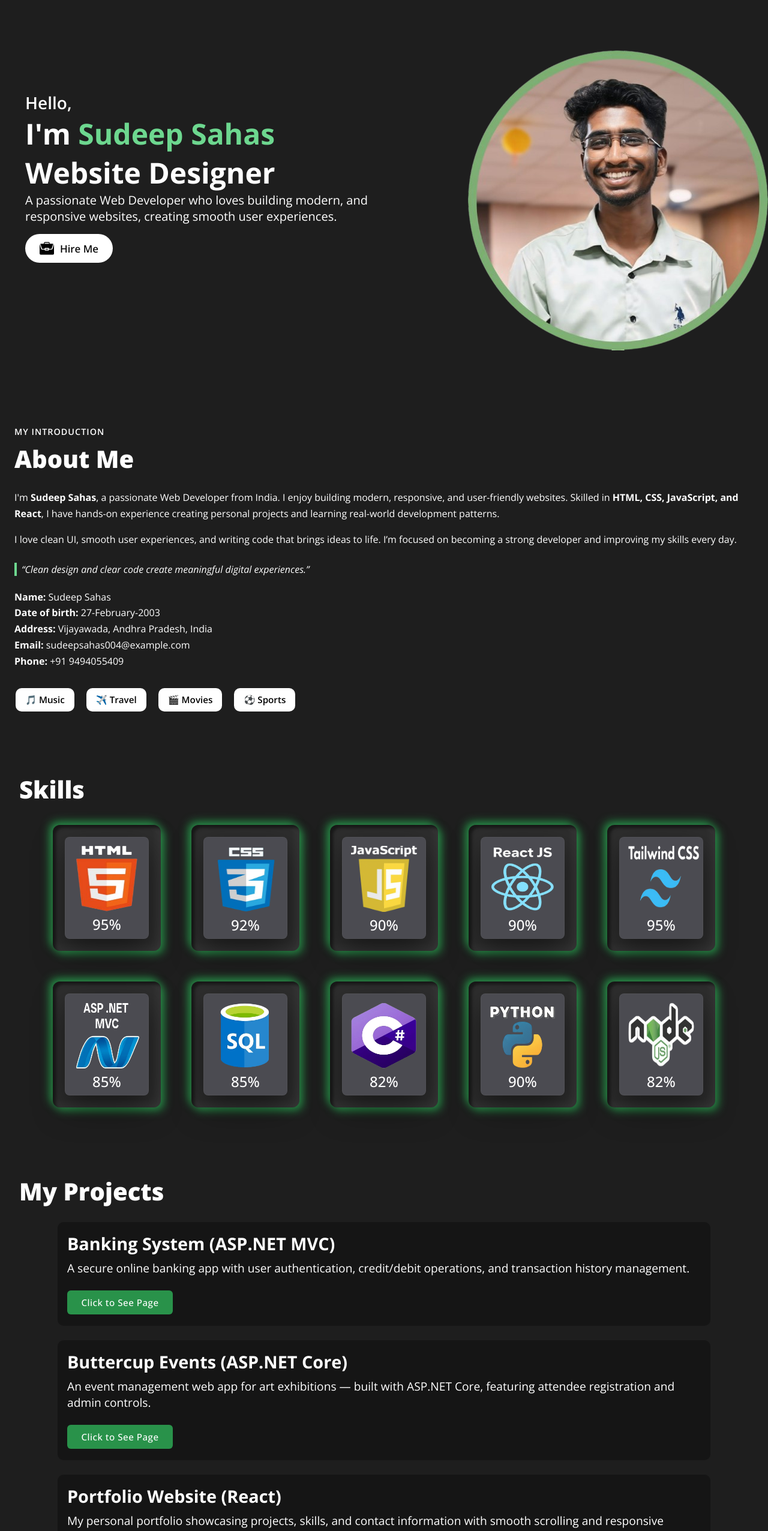
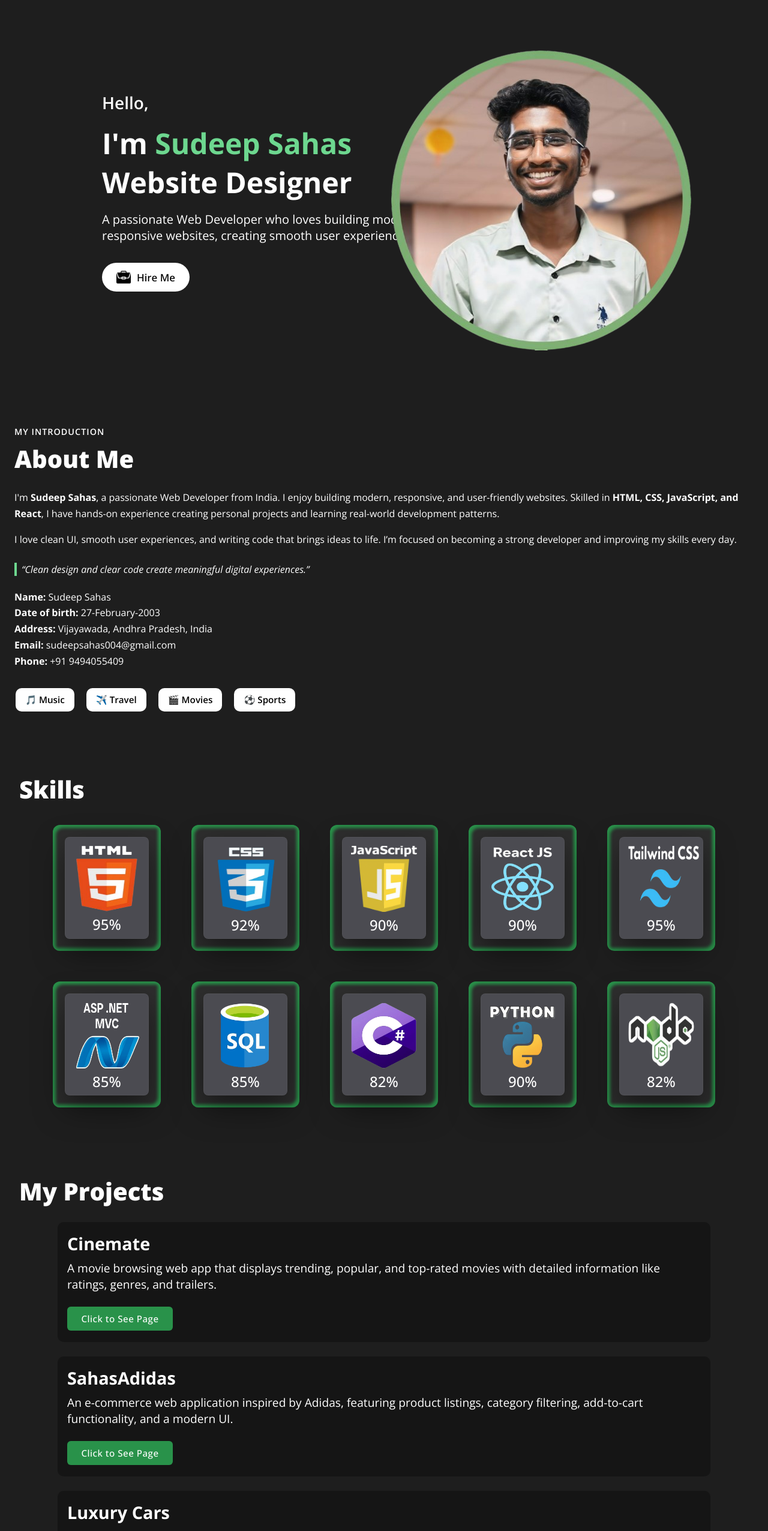
Before and after one commit to Sudeepsahas004/portfolio, a React (Create React App) app: page / in a window 1280 px wide. Shown: the part 80-2632 px from the top of the page at 60% size. Built offline with nearby package versions, Linux system fonts and the light colour scheme; a web font is replaced by a local one.

Commit message:
Added Links

```diff
--- a/src/components/About/About.js
+++ b/src/components/About/About.js
@@ -28,7 +28,7 @@ const About = () => {
         <p><strong>Name:</strong> Sudeep Sahas</p>
         <p><strong>Date of birth:</strong> 27-February-2003</p>
         <p><strong>Address:</strong> Vijayawada, Andhra Pradesh, India</p>
-        <p><strong>Email:</strong> sudeepsahas004@example.com</p>
+        <p><strong>Email:</strong> sudeepsahas004@gmail.com</p>
         <p><strong>Phone:</strong> +91 9494055409</p>
       </div>
 
--- a/src/components/Contact/Contact.css
+++ b/src/components/Contact/Contact.css
@@ -3,6 +3,7 @@
   max-width:80rem;
   margin: 5rem auto;
   padding: 1rem;
+  margin-bottom:0px;
 }
 
 /* ---------- Title ---------- */
@@ -50,12 +51,12 @@
 }
 
 /* Placeholder */
-.name::placeholder,
+/* .name::placeholder,
 .email::placeholder,
 .msg::placeholder {
   font-size: 1rem;
   color: rgb(160,160,160);
-}
+} */
 
 /* Focus Glow */
 .name:focus,
@@ -103,7 +104,7 @@
   .contactPage {
     margin: 2rem auto;
     margin-top:5rem;
-    margin-bottom:4rem;
+    margin-bottom:0.5rem;
     padding: 0.5rem;
   }
 
--- a/src/components/Intro/Intro.js
+++ b/src/components/Intro/Intro.js
@@ -2,6 +2,7 @@ import "./intro.css";
 import React from "react";
 import profile from "../../assets/Profile.png";
 import hireImg from "../../assets/Hire me.png";
+import { Link } from "react-scroll";
 
 const Intro = () => {
   return (
@@ -19,12 +20,15 @@ const Intro = () => {
             <br />
             responsive websites, creating smooth user experiences.
           </span>
-          <a href="/" className="hireBtn">
+          <Link to="contact"
+        smooth={true}
+        offset={-80}
+        duration={100} className="hireBtn">
             <button className="btn">
               <img src={hireImg} className="hire" alt="" />
               <span className="hireMe">Hire Me</span>
             </button>
-          </a>
+          </Link>
         </div>
 
           <img src={profile} alt="Profile" className="bg" />
--- a/src/components/Intro/intro.css
+++ b/src/components/Intro/intro.css
@@ -1,6 +1,6 @@
 #intro{
     height:590px;
-    width:100vw;
+    width:80vw;
     max-width:80rem;
     position:relative;
     margin:0 auto;
@@ -24,12 +24,13 @@
     left:10px;
     padding:2rem;
     /* padding-right: 45%; */
+    gap:1rem;
     font-size:3rem;
     font-weight:700;
     display:flex;
     flex-direction:column;
-    justify-content:center;
-    flex-wrap:wrap
+    /* justify-content:center; */
+    /* flex-wrap:wrap */
 
 }
 .hello{
@@ -47,6 +48,7 @@
     object-fit:cover;
     height:1.5rem;
 
+
     /* margin:0.45rem 0.4rem; */
 }
 .btn{
@@ -57,7 +59,7 @@
     border-radius:2rem;
     display:flex;
     align-items:center;
-
+  cursor:pointer;
 
 }
 .hireMe{
@@ -80,6 +82,7 @@ top:0px;
     position: relative;     /* ✅ remove absolute */
     top: 20px;
     left: 0;
+    gap:0rem;
     padding-right: 45%;     /* ✅ leave space for image */
     text-align: left;
   }
@@ -96,7 +99,7 @@ top:0px;
 @media (max-width: 768px) {
   #intro{
         position:relative;
-        top:-23px;
+        top:-50px;
     }
 
 
--- a/src/components/Navbar/navbar.css
+++ b/src/components/Navbar/navbar.css
@@ -79,15 +79,19 @@
 
 /* Mobile Menu (hidden by default) */
 .mobileMenu {
-  position: fixed;
-  top: 100px;
+  margin-top:19px;
+    position: fixed;
+  top: 0px;
   right: -100%;
-  width: 100%;
-  height: 100vh;
-  background: #2c3e50;
+  width: 50%;
+  height: 45vh;
+  background: #7e807fff;
   display: flex;
   flex-direction: column;
-  padding-top: 3rem;
+  padding-bottom: -100px;
+  /* padding:0px 0; */
+ border:2px solid black;
+ border-radius:5px;
   align-items: center;
   gap: 2rem;
   transition: .4s ease;
@@ -96,29 +100,32 @@
 .mobileMenu.active {
   right: 0;
   top:0px;
-padding:140px 0;
+
 }
 
 .mobileMenu a {
-  color: white;
-  font-size: 1.8rem;
+  position:relative;
+  top:-23px;
+  color: black;
+  font-size: 1.2rem;
+  font-weight:600;
 }
 
 .mobileContactBtn {
 font-family: "Open Sans", sans-serif;
   background: white;
-  padding: .8rem 2rem;
+  padding: .4rem 1rem;
   border-radius: 2rem;
-  font-size: 1.3rem;
+  font-size: 1rem;
   border:none;
   display:flex;
   justify-content:center;
   color: black;
-  font-weight:530;
+  font-weight:430;
 }
 
 .mobileContactImg {
-  width: 1.5rem;
+  width: 1rem;
   margin-right: .5rem;
 }
 
@@ -161,3 +168,16 @@ font-family: "Open Sans", sans-serif;
      height:60px
   }
 }
+
+.closeButton{
+  position:relative;
+  right:-67px;
+  color:black;
+  top:10px;
+  font-size:1rem;
+  font-weight:750;
+}
+
+.navItem{
+  cursor:pointer;
+}
--- a/src/components/Projects/Projects.css
+++ b/src/components/Projects/Projects.css
@@ -1,23 +1,22 @@
-.projectsSection{
-max-width:80rem;
-margin:0 auto;
-margin-top:5rem;
+.projectsSection {
+  max-width: 80rem;
+  margin: 0 auto;
+  margin-top: 5rem;
 }
 
-.projectsTitle{
-    font-size: 2.5rem;
+.projectsTitle {
+  font-size: 2.5rem;
   font-weight: 800;
   margin-bottom: 1rem;
-  margin-left:2rem;
+  margin-left: 2rem;
 }
-
 
 .projectCard {
   position: relative;
   /* width: 760px; */
   max-width: 85%;
-  margin:1.5rem auto;
-  padding:1rem;
+  margin: 1.5rem auto;
+  padding: 1rem;
   /* height: 160px; */
   background-color: #151515;
   color: white;
@@ -25,10 +24,9 @@ margin-top:5rem;
   text-decoration: none;
   overflow: hidden;
   display: flex;
-   flex-direction: column;
+  flex-direction: column;
   /* align-items: center;
   justify-content: center; */
-
   font-size: 1.2rem;
   transition: transform 0.3s ease, box-shadow 0.3s ease;
 }
@@ -40,22 +38,20 @@ margin-top:5rem;
   inset: 0;
   border-radius: 10px;
   padding: 2px;
-  background: linear-gradient(270deg, #29924aff);
-  background-size: 600% 600%;
+  background: linear-gradient(#29924aff);
+  /* background-size: 600% 600%; */
   opacity: 0; /* Hidden initially */
-  transition: opacity 0.4s ease;
-  -webkit-mask:
-    linear-gradient(#fff 0 0) content-box,
-    linear-gradient(#fff 0 0);
-  -webkit-mask-composite: xor;
+  /* transition: opacity 0.4s ease; */
+  -webkit-mask: linear-gradient(#fff 0 0) content-box, linear-gradient(#fff 0 0);
+
   mask-composite: exclude;
-   pointer-events: none;
+  pointer-events: none;
 }
 
 /* When hovered: show glowing border and start animation */
 .projectCard:hover::before {
   opacity: 1;
-  animation: borderMove 3s linear infinite;
+  /* animation: borderMove 3s linear infinite; */
 }
 
 /* Slight hover lift + shadow */
@@ -65,12 +61,12 @@ margin-top:5rem;
 }
 .projectCard a,
 .projectCard a button {
-    width:11rem;
-  -webkit-tap-highlight-color: transparent; /* ✅ removes blue box */
+  width: 11rem;
+  /* -webkit-tap-highlight-color: transparent; ✅ removes blue box */
 }
-.projectCard a button{
+.projectCard a button {
   align-self: flex-start;
-  margin:1rem 0;
+  margin: 1rem 0;
   margin-bottom: 0.2rem;
   background-color: #29924aff;
   color: white;
@@ -81,11 +77,10 @@ margin-top:5rem;
   cursor: pointer;
   transition: background-color 0.3s ease, transform 0.2s ease;
   /* z-index: 1; */
-font-family:  "Open Sans", "Stack Sans Text" ;
+  font-family: "Open Sans", "Stack Sans Text";
   font-weight: 500;
   letter-spacing: 0.5px;
- touch-action: manipulation;
-
+  touch-action: manipulation;
 }
 
 .projectCard button:hover {
@@ -94,17 +89,16 @@ font-family:  "Open Sans", "Stack Sans Text" ;
   /* color:black; */
 }
 
-.projectCard p{
-margin:0.5rem 0;
+.projectCard p {
+  margin: 0.5rem 0;
 }
-
 
 /* Responsive height adjustments */
 @media (max-width: 768px) {
   .projectCard {
     /* height: 150px; */
     font-size: 1rem;
-     max-width: 75%;
+    max-width: 75%;
   }
 }
 
--- a/src/components/Projects/Projects.js
+++ b/src/components/Projects/Projects.js
@@ -4,22 +4,28 @@ import "./Projects.css";
 const Projects = () => {
   const projects = [
     {
-      title: "Banking System (ASP.NET MVC)",
+      title: "Cinemate",
       description:
-        "A secure online banking app with user authentication, credit/debit operations, and transaction history management.",
-      link: "https://yourbankingprojectlink.com",
+        "A movie browsing web app that displays trending, popular, and top-rated movies with detailed information like ratings, genres, and trailers.",
+      link: "https://sahasmatee.netlify.app/",
     },
     {
-      title: "Buttercup Events (ASP.NET Core)",
+      title: "SahasAdidas",
       description:
-        "An event management web app for art exhibitions — built with ASP.NET Core, featuring attendee registration and admin controls.",
-      link: "https://yourbuttercupeventslink.com",
+        "An e-commerce web application inspired by Adidas, featuring product listings, category filtering, add-to-cart functionality, and a modern UI.",
+      link: "https://sahasadidas.netlify.app/",
     },
     {
-      title: "Portfolio Website (React)",
+      title: "Luxury Cars",
       description:
-        "My personal portfolio showcasing projects, skills, and contact information with smooth scrolling and responsive design.",
-      link: "https://yourportfolio.com",
+        "A showcase website for luxury cars displaying premium brands, specifications, pricing details, and high-quality visuals for car enthusiasts.",
+      link: "https://sahasluxurycars.netlify.app/",
+    },
+    {
+      title: "Todo List",
+      description:
+        "A simple and efficient task management application that allows users to add, update, mark complete, and delete daily tasks.",
+      link: "https://sahastodolist.netlify.app/",
     },
   ];
 
@@ -39,7 +45,7 @@ const Projects = () => {
               rel="noopener noreferrer"
               className="projectBtn"
             >
-               <button>Click to See Page</button>
+              <button>Click to See Page</button>
             </a>
           </div>
         ))}
--- a/src/components/Skills/Skills.css
+++ b/src/components/Skills/Skills.css
@@ -1,36 +1,34 @@
-
-.container{
-
+.container {
   /* height:600px; */
   /* width: 100%; */
   max-width: 80rem;
   margin: 0 auto;
- margin-bottom:2rem;
- padding-bottom:1rem;
-
+  margin-bottom: 2rem;
+  padding-bottom: 1rem;
 }
 
-.cards{
-    display:flex;
-  justify-content:center;
-  align-items:center;
-  flex-wrap:wrap;
-  margin:0;
-  gap:19px;
+.cards {
+  display: flex;
+  justify-content: center;
+  align-items: center;
+  flex-wrap: wrap;
+  margin: 0;
+  gap: 19px;
 }
 
-.container .card{
+.container .card {
   /* margin:15px; */
-      margin:1rem;
-    position:relative;
-    min-width:180px;
-    height:210px;
+  margin: 1rem;
+  position: relative;
+  min-width: 180px;
+  height: 210px;
   background: #2e2e2e;
-    border-radius:12px;
-    box-shadow:inset 5px 5px 5px rgba(0,0,0,0.5),
-               inset -5px -5px 15px rgba(255,255,255,0.05),
-               5px 5px 15px #29924aff,
-                -5px -5px 15px  #29924aff;
+  border-radius: 12px;
+  /* box-shadow: inset 5px 5px 5px rgba(0, 0, 0, 0.5),
+    inset -5px -5px 15px rgba(255, 255, 255, 0.05), 5px 5px 15px #29924aff,
+    -5px -5px 15px #29924aff; */
+    box-shadow: inset 5px 5px 5px #29924aff,
+    inset -5px -5px 5px #29924aff
 }
 .container .card .box {
   position: absolute;
@@ -38,55 +36,49 @@
   left: 20px;
   right: 20px;
   bottom: 20px;
-    background:black;
+  background: black;
   background: #4b4b51ff;
   /* BEST */
-    border: 1px solid rgba(255,255,255,0.03);
+  border: 1px solid rgba(255, 255, 255, 0.03);
   border-radius: 8px;
-    box-shadow:0 20px 50px rgba(0,0,0,0.5);
-    transition:0.5s;
-
+  box-shadow: 0 20px 50px rgba(0, 0, 0, 0.5);
+  transition: 0.50s;
 }
-.container .card .box:hover{
+.container .card .box:hover {
   transform: translateY(-30px);
-    box-shadow: 0px 40px 70px rgba(0,0,0,0.5)
+  box-shadow: 0px 40px 70px rgba(0, 0, 0, 0.5);
 }
-.cardImage{
-    height:110px;
-     width:110px;
-     margin:14px;
-     margin-bottom:0;
+.cardImage {
+  height: 110px;
+  width: 110px;
+  margin: 14px;
+  margin-bottom: 0;
 }
-.cardText{
-    font-size:1.5rem;
-    font-weight:500;
-    padding:0 45px
+.cardText {
+  font-size: 1.5rem;
+  font-weight: 500;
+  padding: 0 45px;
 }
-.content{
-    height:200px;
-    width:200px
+.content {
+  height: 200px;
+  width: 200px;
 }
-
-
 
 .skillsTitle {
   font-size: 2.5rem;
   font-weight: 800;
   margin-bottom: 1rem;
-  margin-left:2rem;
+  margin-left: 2rem;
 }
 
-.Html{
-    margin-top:3px;
-    height:120px;
-    padding:0
-
+.Html {
+  margin-top: 3px;
+  height: 120px;
+  padding: 0;
 }
-.Tailwind{
-    width:120px
+.Tailwind {
+  width: 120px;
 }
 
-
-@media (max-width: 768px){
-
+@media (max-width: 768px) {
 }
--- a/src/components/Skills/Skills.js
+++ b/src/components/Skills/Skills.js
@@ -21,7 +21,6 @@ const Skills = () => {
       <div className="cards ">
         <div className="card">
           <div className="box htmlBox">
-
               <img className="cardImage Html" src={Html} alt="sd" />
               <span className="cardText">95%</span>
 
```
Also changed, not shown: src/components/Navbar/navbar.js (+20 -9 lines). Lines whose indentation alone changed are shown as unchanged.
